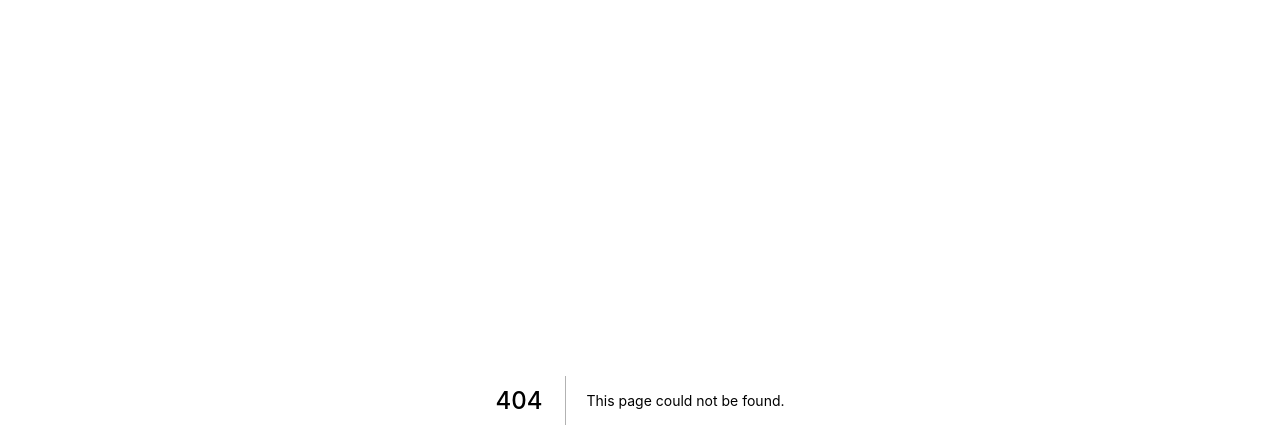
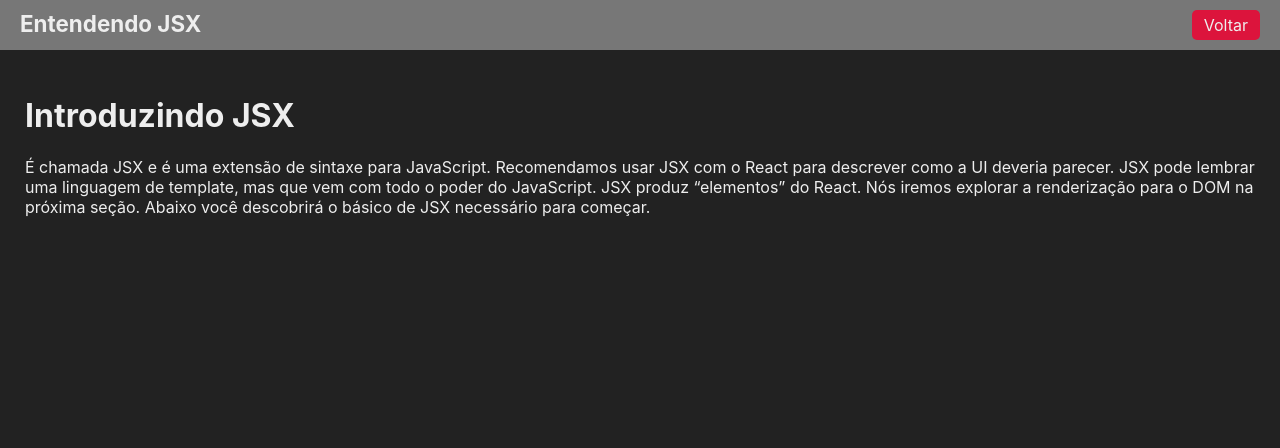
Before and after one commit to juniorvilas/next-app, a Next.js app: page /jsx in a window 1280 px wide. Before the commit this address had no page. Shown: the top 448 px of the page. Built offline with nearby package versions, Linux system fonts and the light colour scheme.

Commit message:
page jsx (componente)

```diff
--- /dev/null
+++ b/src/pages/jsx.jsx
@@ -0,0 +1,18 @@
+import Layout from '../components/Layout'
+
+export default function JSX() {
+    return (
+        <Layout title="Entendendo JSX" >
+            <h1>
+                Introduzindo JSX
+            </h1>
+            <p>
+                É chamada JSX e é uma extensão de sintaxe para JavaScript.
+                Recomendamos usar JSX com o React para descrever como a UI deveria parecer.
+                JSX pode lembrar uma linguagem de template, mas que vem com todo o poder do JavaScript.
+                JSX produz “elementos” do React. Nós iremos explorar a renderização para o DOM na próxima seção.
+                Abaixo você descobrirá o básico de JSX necessário para começar.
+            </p>
+        </Layout>
+    )
+}
```
